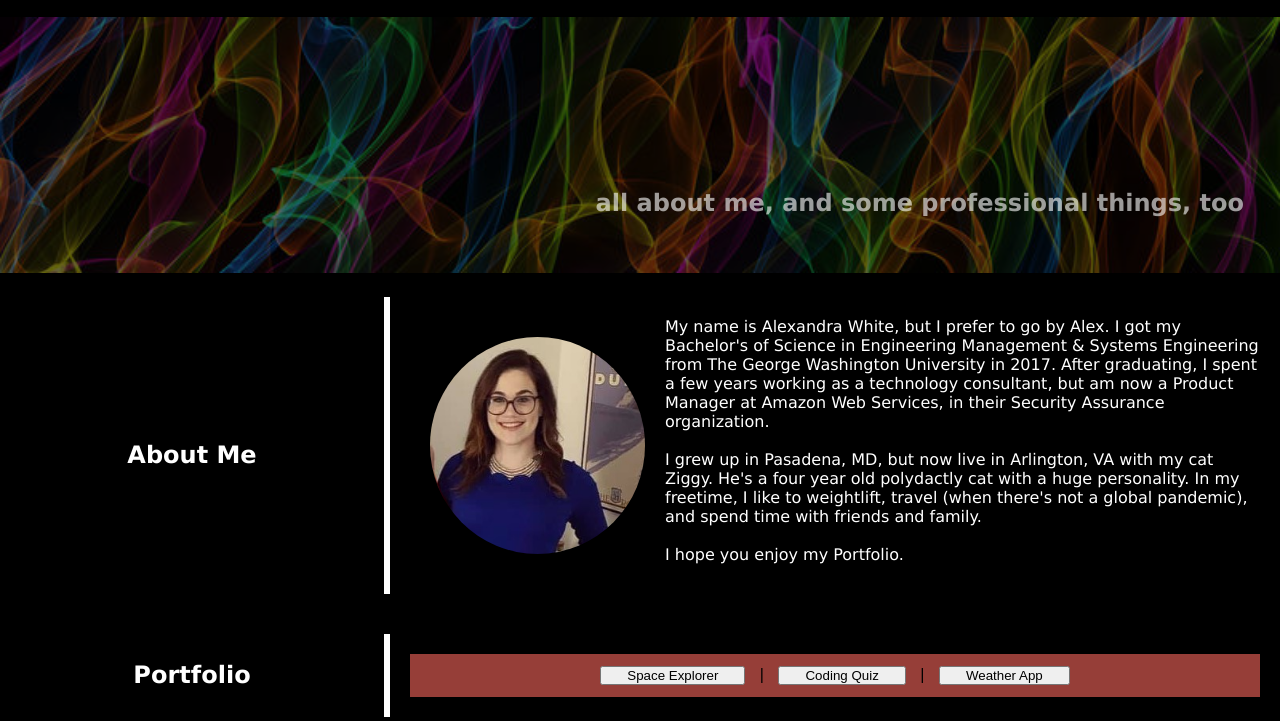
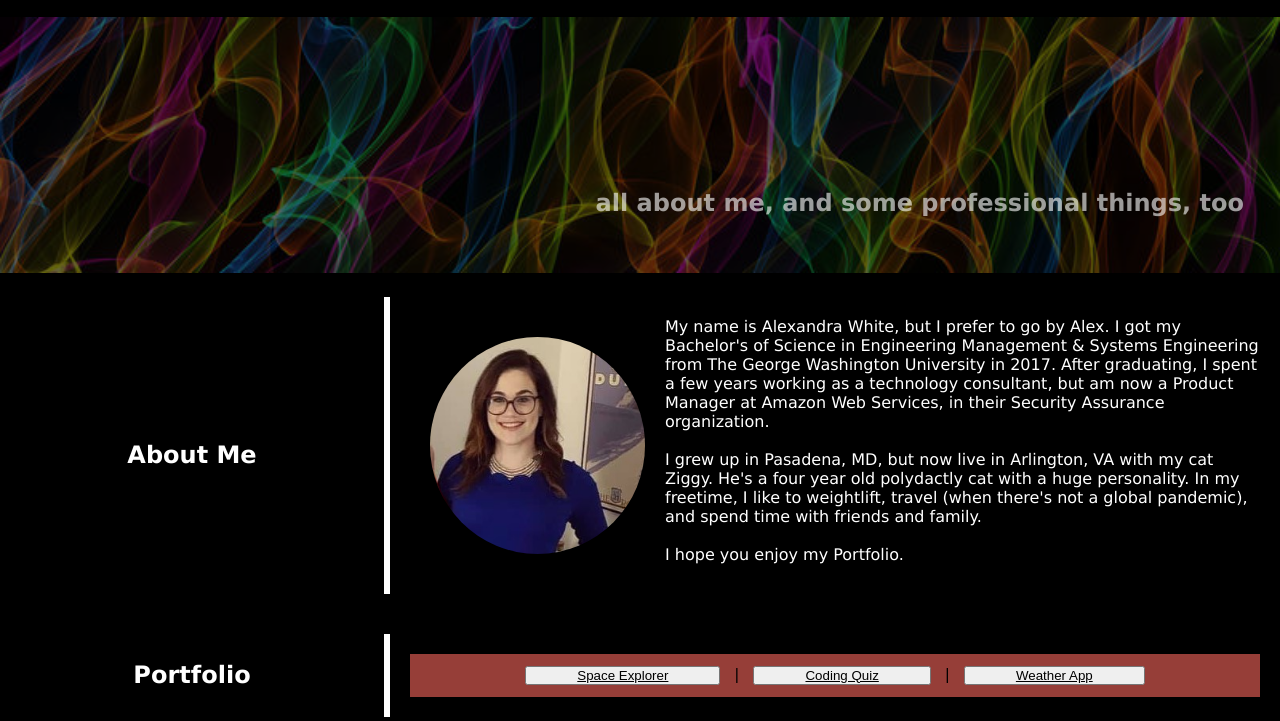
Before and after one commit to awhite927k/alexs-portfolio, a plain HTML site: page index.html in a window 1280 px wide. Shown: the part 79-800 px from the top of the page. Drawn offline with Linux system fonts and the light colour scheme.

Commit message:
adding new files for work samples

```diff
--- a/Assets/style.css
+++ b/Assets/style.css
@@ -169,3 +169,9 @@ a {
   .navbar-container button:hover {
     transform: scale(1.1);
 }
+
+.navbar-container a {
+    color: black;
+    padding: 0 25px;
+    font-kerning: 2px;
+  }
--- a/index.html
+++ b/index.html
@@ -58,15 +58,15 @@
                 <div class="nav-buttons-container">
                     <ul>
                         <li>
-                            <button id="gohome">Space Explorer</button>
+                            <button id="spaceapp"><a href = "./Assets/spaceapp.html" target = "_blank">Space Explorer</a></button>
                         </li>
                         <span>|</span>
                         <li>
-                            <button id="planetFacts">Coding Quiz</button>
+                            <button id="quiz"><a href = "./Assets/codingquiz.html" target = "_blank">Coding Quiz</a></button>
                         </li>
                         <span>|</span>
                         <li>
-                            <button id="trackIss">Weather App</button>
+                            <button id="weather"><a href = "./Assets/weather.html" target = "_blank">Weather App</a></button>
                         </li>
                     </ul>
                 </div>
```
Also changed, not shown: Assets/codingquiz.html (added), Assets/spaceapp.html (added), Assets/weather.html (added).
